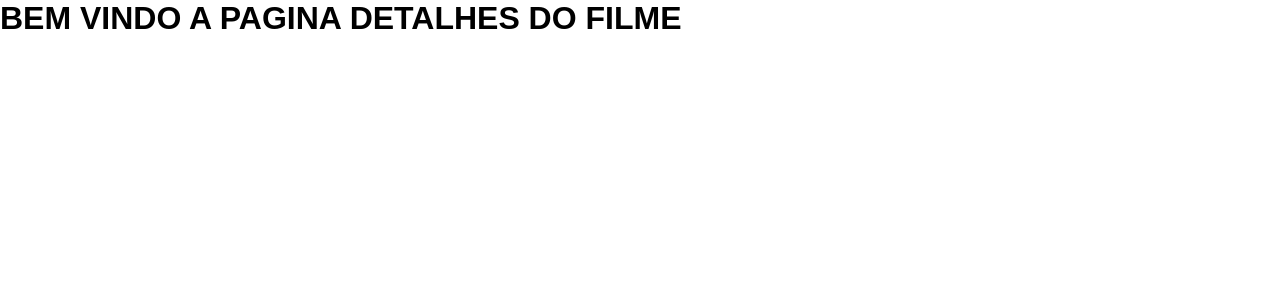
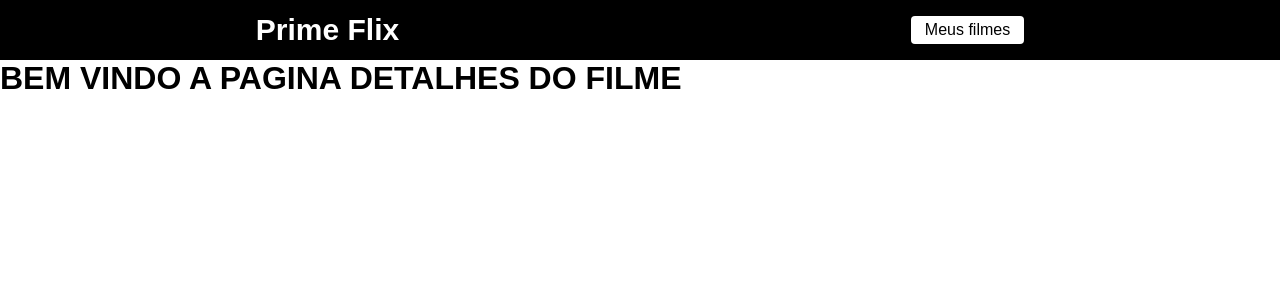
Before and after one commit to Afonso-Lagedo/projeto_react, a JavaScript app in the folder prime/: page /filme/1 in a window 1280 px wide. Shown: the top 300 px of the page. Built offline with nearby package versions, Linux system fonts and the light colour scheme; the HTML template or start-up script is replaced by a standard one.

Commit message:
componentes

```diff
--- /dev/null
+++ b/prime/src/components/Header/header.css
@@ -0,0 +1,25 @@
+header{
+    display: flex;
+    align-items: center;
+    justify-content: space-around;
+    width: 100%;
+    height: 60px;
+    background-color: #000;
+}
+
+.logo{
+    text-decoration: none;
+    font-size: 30px;
+    cursor:pointer;
+    color:#fff;
+    font-weight: bold;
+}
+
+.favoritos{
+    text-decoration: none;
+    cursor: pointer;
+    background-color: #fff;
+    padding: 5px 14px;
+    color:#000;
+    border-radius: 4px;
+}
--- /dev/null
+++ b/prime/src/components/Header/index.js
@@ -0,0 +1,13 @@
+import './header.css';
+import{Link} from 'react-router-dom';
+
+function Header(){
+    return(
+        <header>
+            <Link className="logo" to="/">Prime Flix</Link>
+            <Link className="favoritos" to="/favoritos">Meus filmes</Link>
+        </header>
+    )
+}
+
+export default Header;
--- a/prime/src/routes.js
+++ b/prime/src/routes.js
@@ -3,10 +3,13 @@
 import Home from './pages/Home';
 import Filme from './pages/Filme';
 
+import Header from './components/Header';
+
 
 function RoutesApp(){
     return(
         <BrowserRouter>
+        <Header/>
             <Routes>
                 <Route path="/" element={ <Home/> } />
                 <Route path="/filme/:id" element={ <Filme/> } />
```
Also changed, not shown: 1 other file (tests, documents, lock files or other folders).
